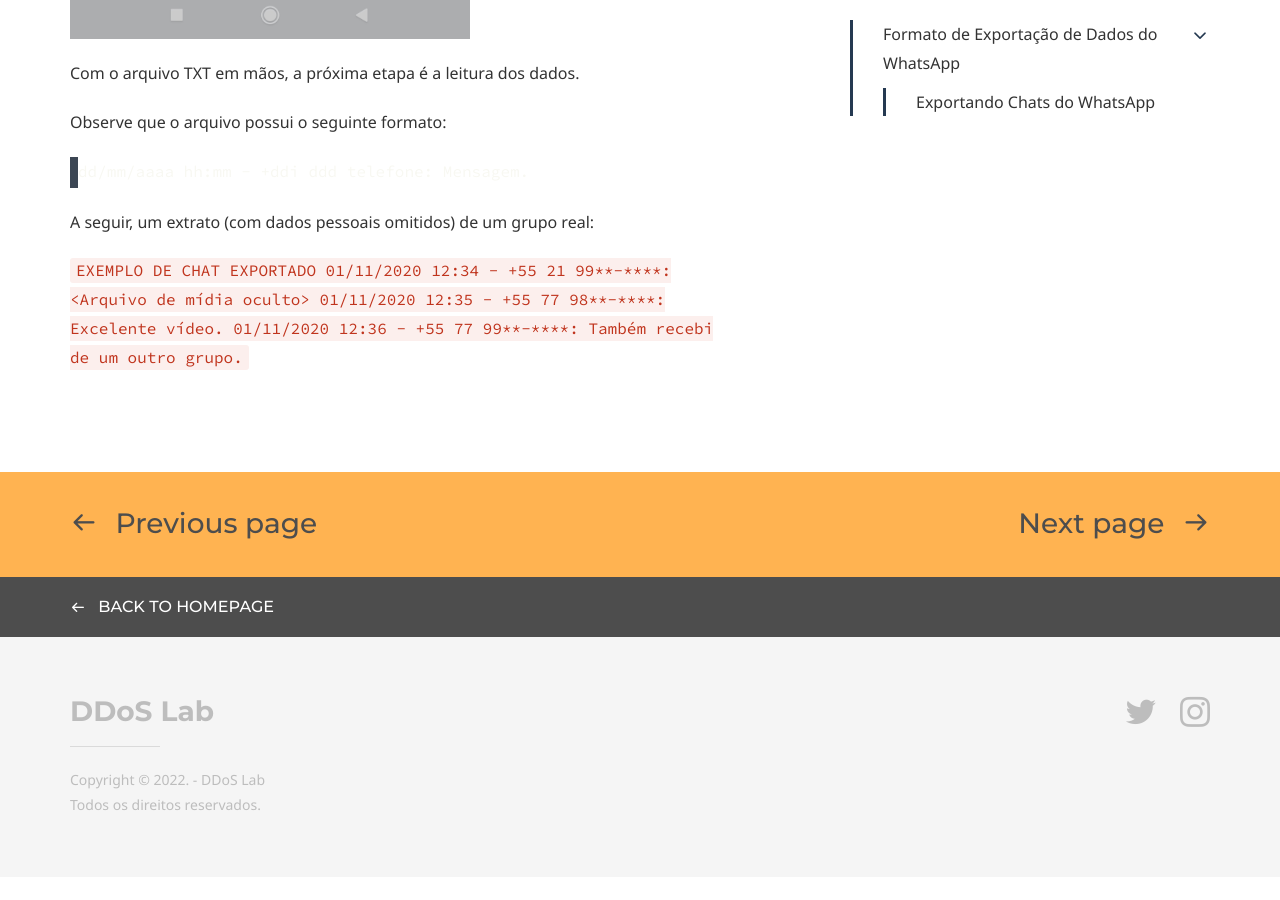
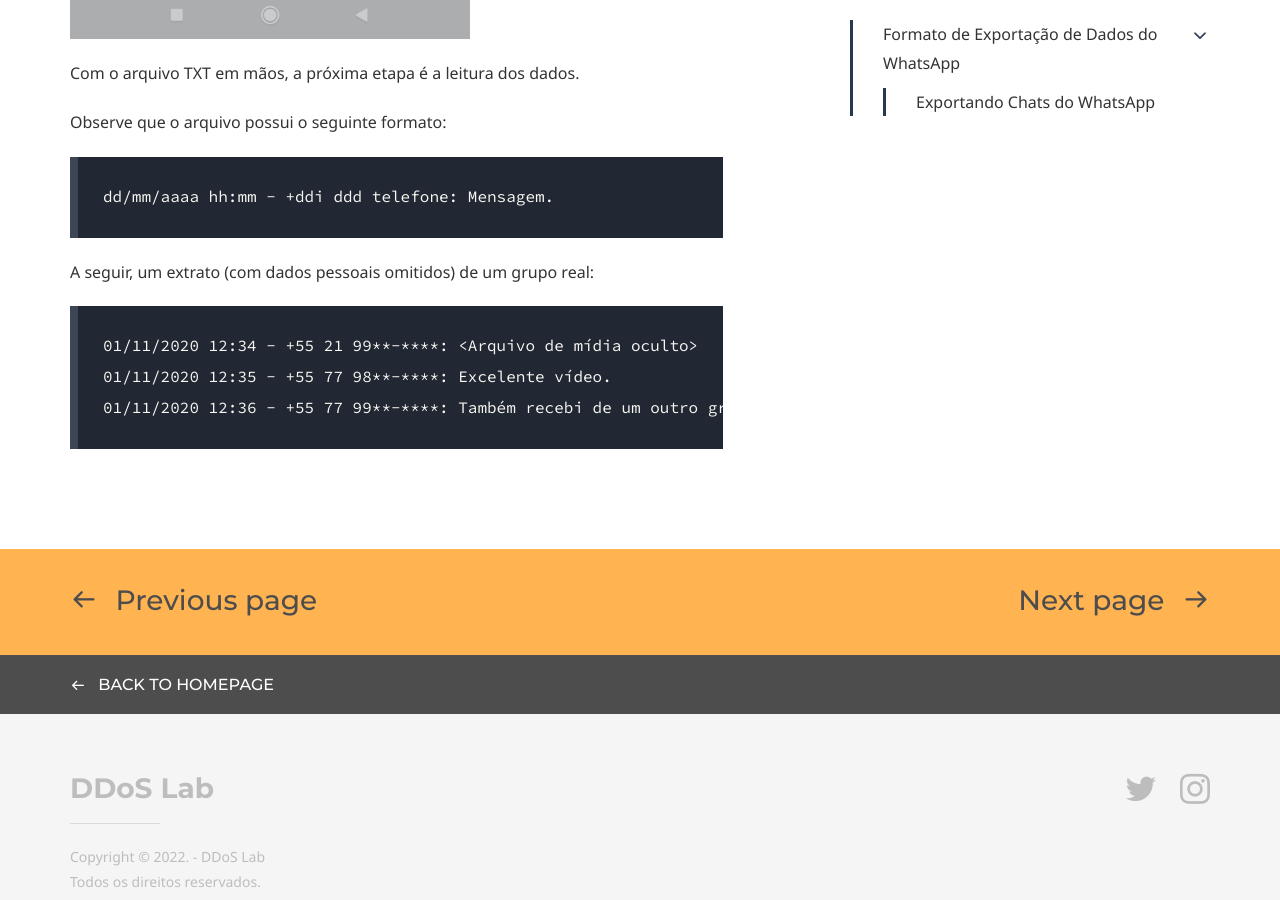
Before and after one commit to coLAB-UFF/docs, a Jekyll site: the page built from rwhatsapp.md, in a window 1280 px wide and 900 px high, scrolled down 5474 px. Built offline with Jekyll 4.4.1, drawn with Linux system fonts in a browser that asks for light colours; some web fonts are replaced; before the commit the page ends 6351 px from its top, so only the background shows below that.

Commit message:
Update rwhatsapp.md

````diff
--- a/rwhatsapp.md
+++ b/rwhatsapp.md
@@ -67,14 +67,14 @@ Com o arquivo TXT em mãos, a próxima etapa é a leitura dos dados.
 
 Observe que o arquivo possui o seguinte formato:
 
-```SINTAXE
+```
 dd/mm/aaaa hh:mm - +ddi ddd telefone: Mensagem.
 ```
 
 A seguir, um extrato (com dados pessoais omitidos) de um grupo real:
 
 
-```EXEMPLO DE CHAT EXPORTADO
+```
 01/11/2020 12:34 - +55 21 99**-****: <Arquivo de mídia oculto>
 01/11/2020 12:35 - +55 77 98**-****: Excelente vídeo.
 01/11/2020 12:36 - +55 77 99**-****: Também recebi de um outro grupo.
````
